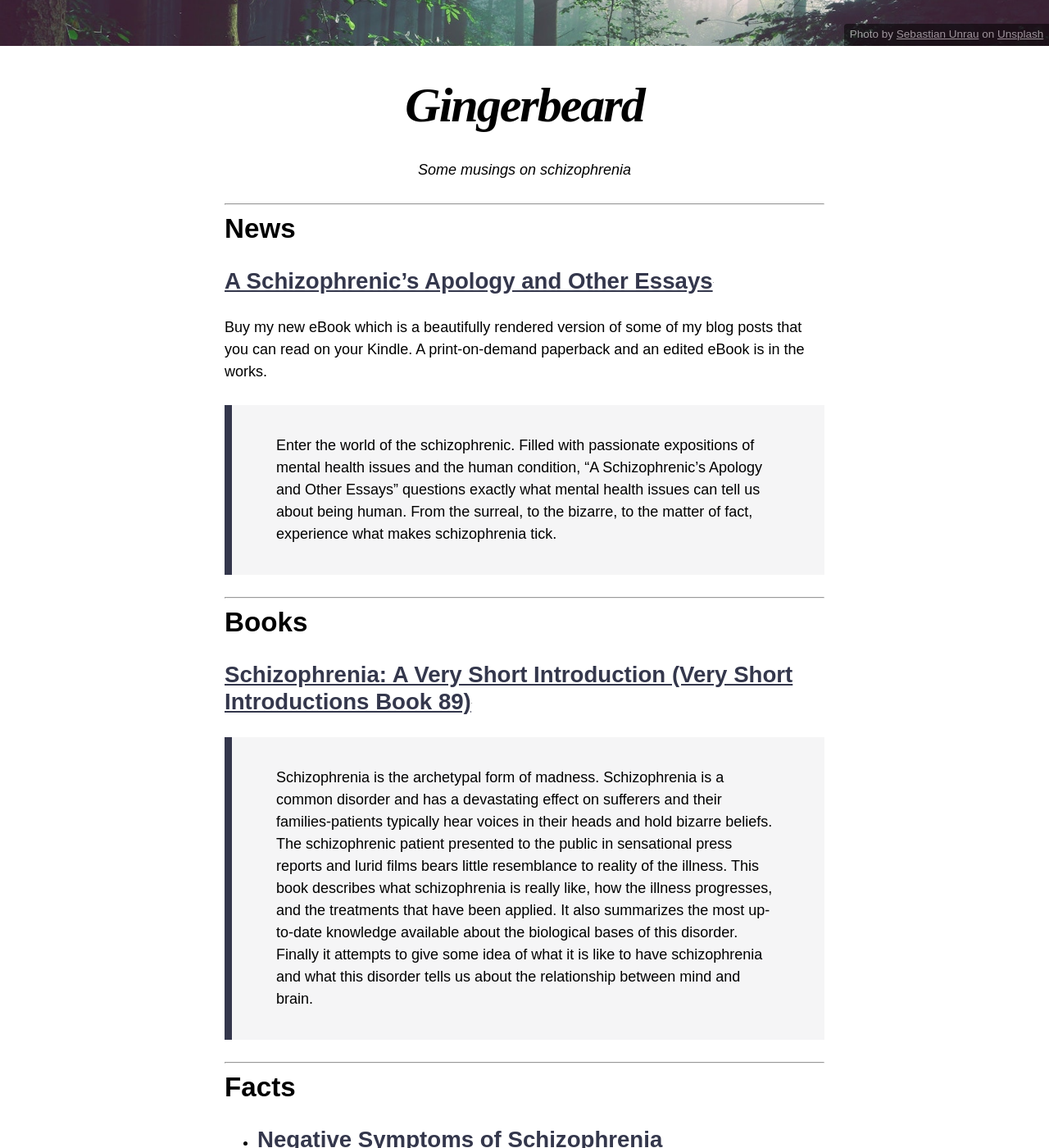
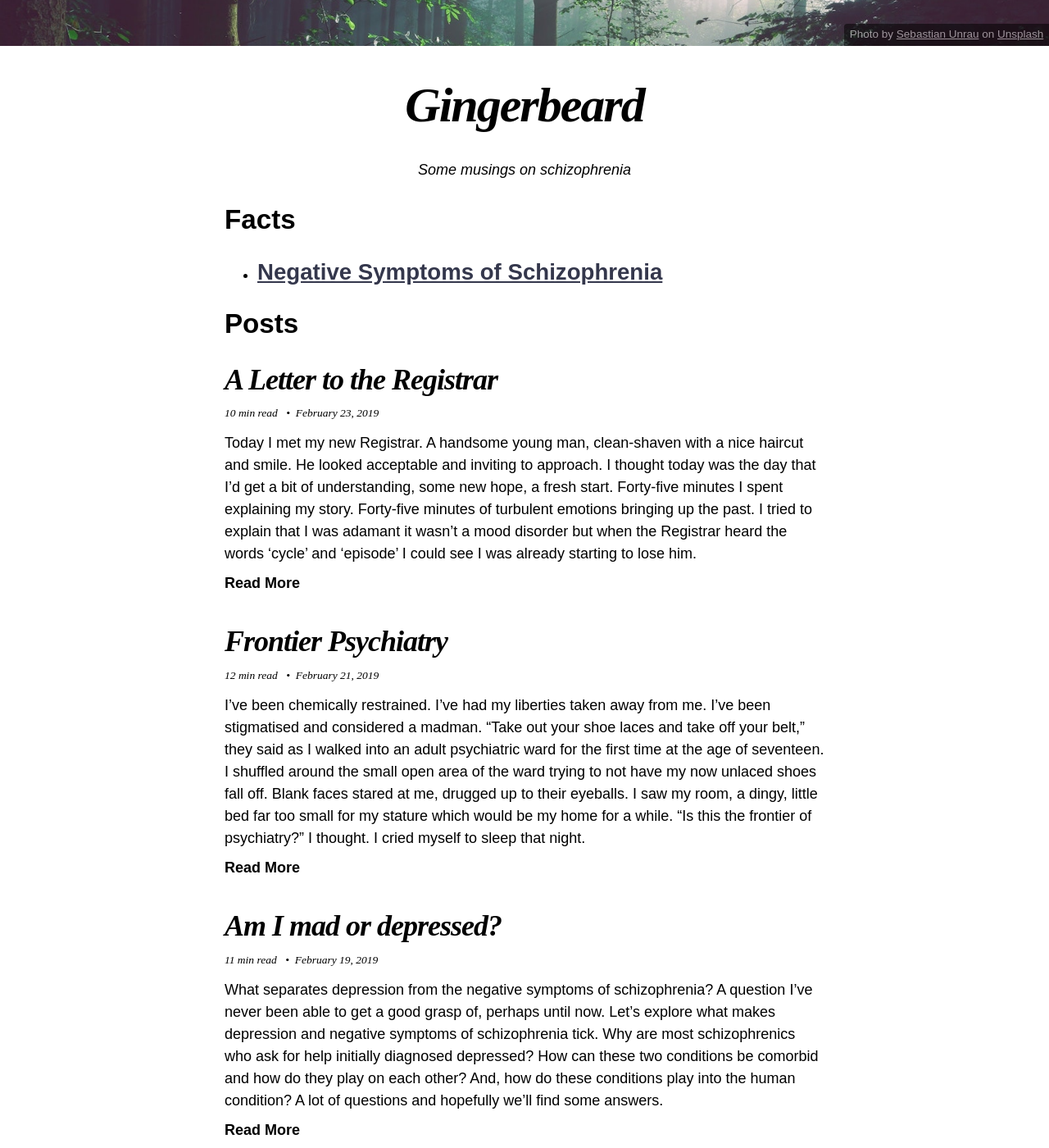
Before and after one commit to hori-kun/blog, a Jekyll site: the page built from index.md, in a window 1280 px wide and 1400 px high, scrolled down 460 px. Shown: the whole window at 82% size. Built offline with Jekyll 4.4.1, drawn with Linux system fonts in a browser that asks for light colours; nearby versions of some CDN libraries; a script that is not in the unit is left out.

Commit message:
Remove eBook marketing for now

```diff
--- a/_config.yml
+++ b/_config.yml
@@ -57,7 +57,7 @@ footer_links:
   - title: Buy me a coffee
     url: https://www.buymeacoffee.com/mv1LaJA
     icon: fas fa-coffee
-copyright: "© 2019 Gingerbeard. **License** [CC BY-SA 4.0](https://creativecommons.org/licenses/by-sa/4.0/). **ABN** 17 409 928 843."
+copyright: "© 2019 Gingerbeard. **ABN** 17 409 928 843."
 
 # Front Matter Defaults
 defaults:
--- a/index.md
+++ b/index.md
@@ -8,26 +8,6 @@ title: Gingerbeard
 
 <center><p><em>Some musings on schizophrenia</em></p></center>
 
-<hr>
-
-# News
-
-## <a target="_blank" href="https://www.amazon.com.au/gp/product/B07NZDVC1K/ref=as_li_tl?ie=UTF8&camp=247&creative=1211&creativeASIN=B07NZDVC1K&linkCode=as2&tag=gingerbeard-22&linkId=281633732033f939ca068600faeae03a">A Schizophrenic's Apology and Other Essays</a><img src="//ir-au.amazon-adsystem.com/e/ir?t=gingerbeard-22&l=am2&o=36&a=B07NZDVC1K" width="1" height="1" border="0" alt="" style="border:none !important; margin:0px !important;" />
-
-Buy my new eBook which is a beautifully rendered version of some of my blog posts that you can read on your Kindle. A print-on-demand paperback and an edited eBook is in the works.
-
-> Enter the world of the schizophrenic. Filled with passionate expositions of mental health issues and the human condition, “A Schizophrenic’s Apology and Other Essays” questions exactly what mental health issues can tell us about being human. From the surreal, to the bizarre, to the matter of fact, experience what makes schizophrenia tick.
-
-<hr>
-
-# Books
-
-## <a target="_blank" href="https://www.amazon.com.au/gp/product/B000SHMBPW/ref=as_li_tl?ie=UTF8&camp=247&creative=1211&creativeASIN=B000SHMBPW&linkCode=as2&tag=gingerbeard-22&linkId=d66080004d9e095c4e398ea9886466e4">Schizophrenia: A Very Short Introduction (Very Short Introductions Book 89)</a><img src="//ir-au.amazon-adsystem.com/e/ir?t=gingerbeard-22&l=am2&o=36&a=B000SHMBPW" width="1" height="1" border="0" alt="" style="border:none !important; margin:0px !important;" />
-
-> Schizophrenia is the archetypal form of madness. Schizophrenia is a common disorder and has a devastating effect on sufferers and their families-patients typically hear voices in their heads and hold bizarre beliefs. The schizophrenic patient presented to the public in sensational press reports and lurid films bears little resemblance to reality of the illness. This book describes what schizophrenia is really like, how the illness progresses, and the treatments that have been applied. It also summarizes the most up-to-date knowledge available about the biological bases of this disorder. Finally it attempts to give some idea of what it is like to have schizophrenia and what this disorder tells us about the relationship between mind and brain.
-
-<hr>
-
 # Facts
 <ul>
 {% for fact in site.facts %}
@@ -35,6 +15,4 @@ Buy my new eBook which is a beautifully rendered version of some of my blog post
 {% endfor %}
 </ul>
 
-<hr>
-
 # Posts
```
Also changed, not shown: about.md (+2 -2 lines).
